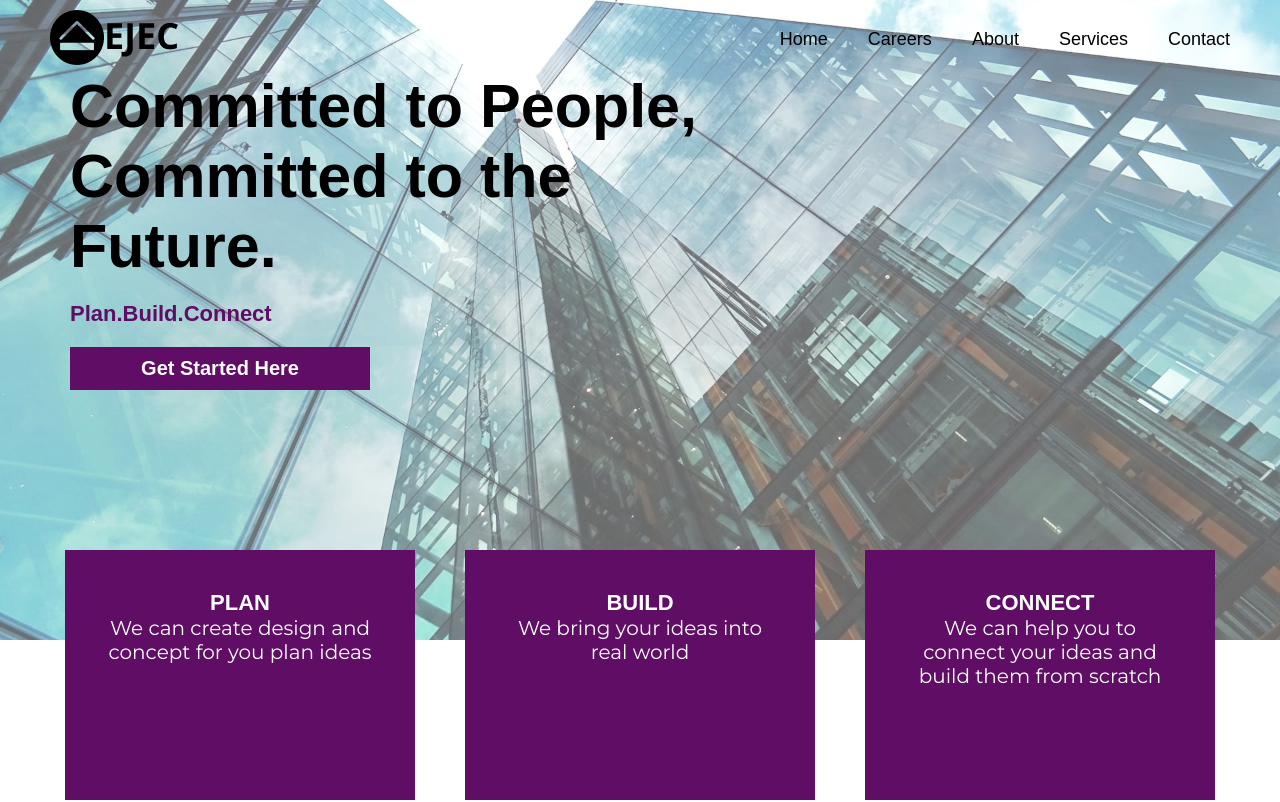
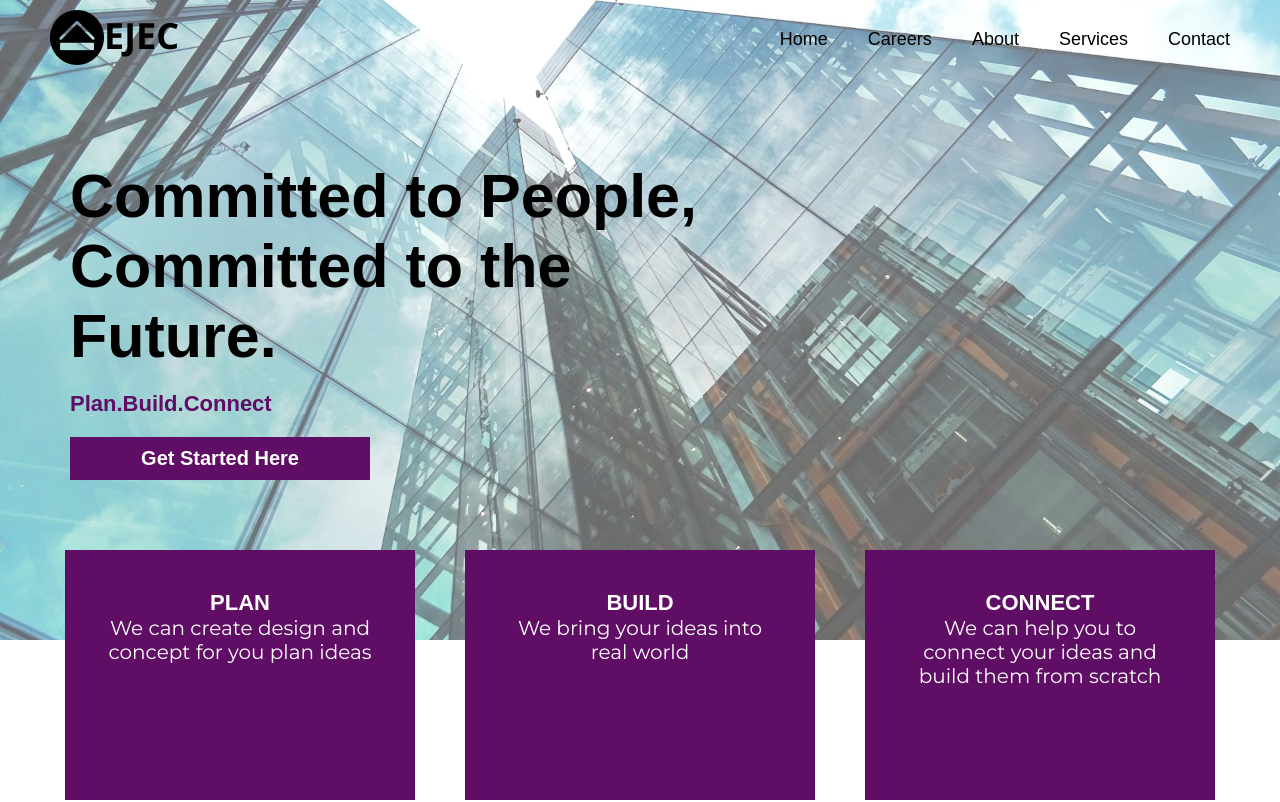
Before and after one commit to Mickaachu/eject-midterm, a Next.js app: page / in a window 1280 px wide. Shown: the top 802 px of the page. Built offline with nearby package versions, Linux system fonts and the light colour scheme; a web font is replaced by a local one.

Commit message:
Update HeroSection.module.css

```diff
--- a/styles/HeroSection.module.css
+++ b/styles/HeroSection.module.css
@@ -1,7 +1,7 @@
 
 .containerHero {
     height: 80vh;
-    padding: 70px;
+    padding: 250px 70px;
     margin: 0;
    display: flex;
    flex-direction: column;
@@ -11,7 +11,7 @@
     background-repeat: no-repeat;
     background-position: center;
     background-size: cover;
-    padding-bottom: 250px;
+
 
 
 }
```
